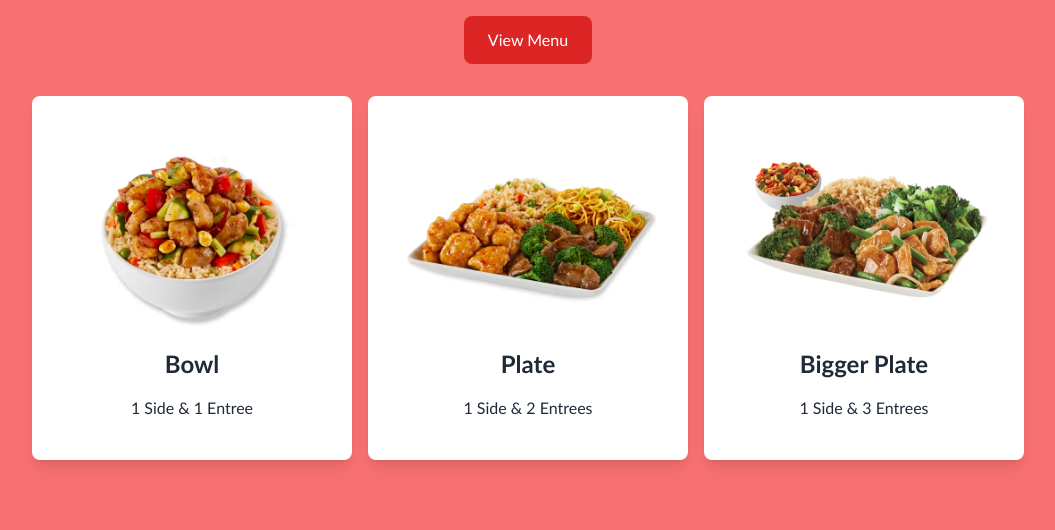
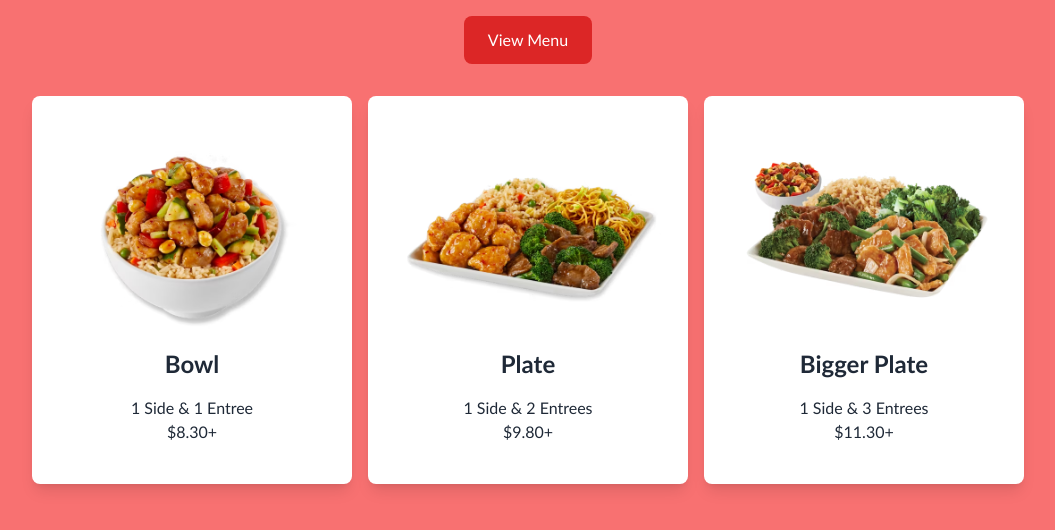
Before and after one commit to CSCE331-Fall2024/project-3-team-9b, a Next.js app: page /customerView in a window 1280 px wide. Shown: the top 530 px of the page, without its empty margins (112-1167 px from the left). Built offline with nearby package versions, Linux system fonts and the light colour scheme.

Commit message:
added clarity to pricing

```diff
--- a/src/app/customerView/page.tsx
+++ b/src/app/customerView/page.tsx
@@ -39,18 +39,21 @@ export default function CustomerView() {
           <img src = "/Bowl.png"></img>
           <div className='text-2xl font-bold'>Bowl</div>
           <div className='mt-4'>1 Side & 1 Entree</div>
+          <div>$8.30+</div>
 
         </Link>
         <Link href = "/sides" className="w-1/4 py-10 bg-white text-gray-800 rounded-lg shadow-lg hover:scale-105 hover:duration-300 hover:bg-gray-100 text-center">
           <img src = "/Plate.png"></img>
           <div className='text-2xl font-bold'>Plate</div>
           <div className='mt-4'>1 Side & 2 Entrees</div>
+          <div>$9.80+</div>
+        </Link>
 
-        </Link>
         <Link href = "/sides" className="w-1/4 py-10 bg-white  text-gray-800 rounded-lg shadow-lg hover:scale-105 hover:duration-300 hover:bg-gray-100 text-center">
           <img src = "/BiggerPlate.png"></img>
           <div className='text-2xl font-bold'>Bigger Plate</div>
           <div className='mt-4'>1 Side & 3 Entrees</div>
+          <div>$11.30+</div>
         </Link>
       </div>
     </div>
```
